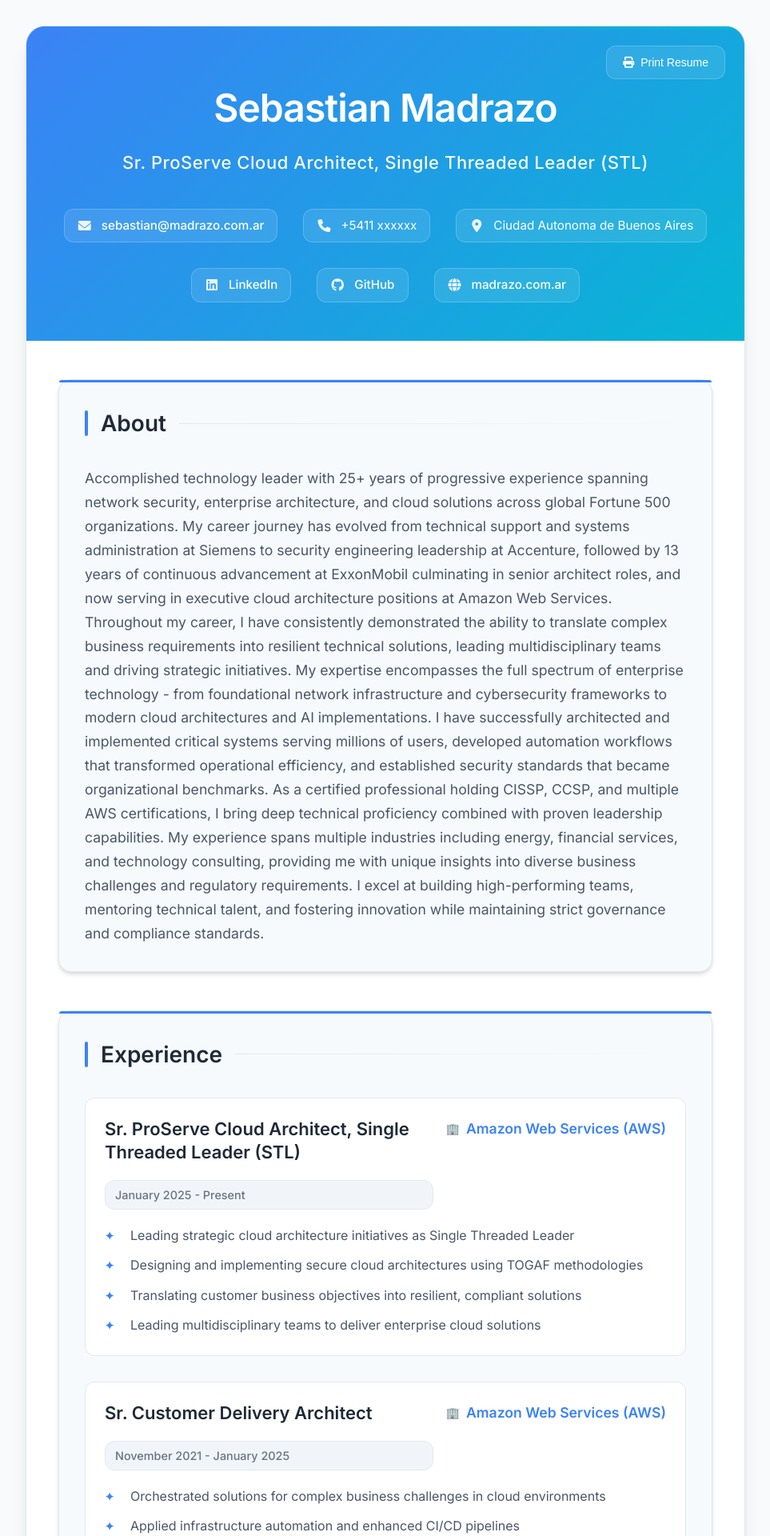
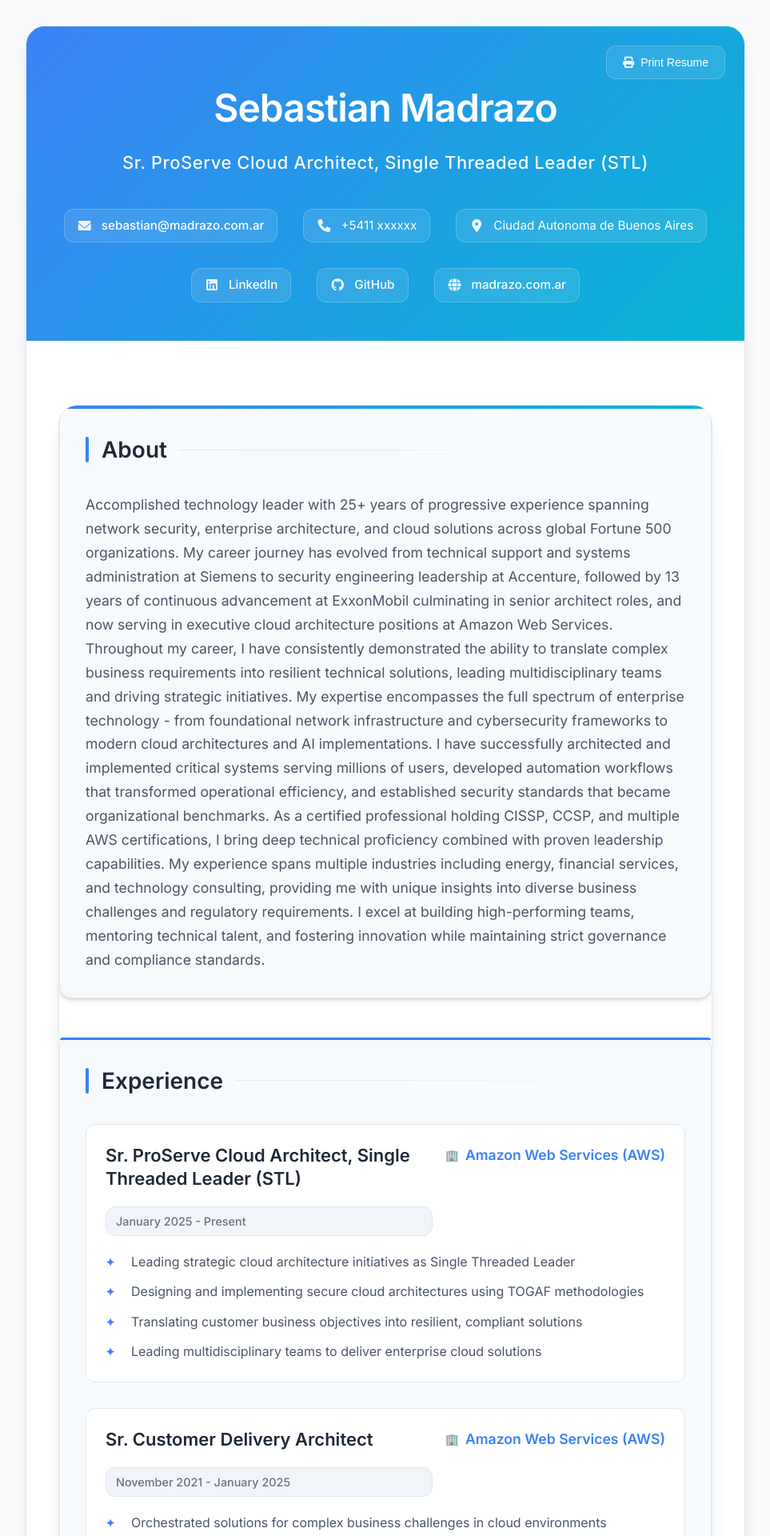
Before and after one commit to smadrazo/smadrazo.github.io, a Jekyll site: the page built from index.md, in a window 1280 px wide. Shown: the top 1920 px of the page at 80% size, without its empty margins (158-1121 px from the left). Built offline with Jekyll 4.4.1, drawn with Linux system fonts in a browser that asks for light colours.

Commit message:
test new containers

```diff
--- a/index.md
+++ b/index.md
@@ -42,21 +42,25 @@ layout: default
 </header>
 
 <main class="main-content">
-    <section class="section">
-        <h3 class="section-title">About</h3>
-        <p class="summary">
-            Accomplished technology leader with 25+ years of progressive experience spanning network security, enterprise architecture, and cloud solutions across global Fortune 500 organizations. My career journey has evolved from technical support and systems administration at Siemens to security engineering leadership at Accenture, followed by 13 years of continuous advancement at ExxonMobil culminating in senior architect roles, and now serving in executive cloud architecture positions at Amazon Web Services.
+    <div class="container">
+        <section class="section about-section">
+            <div class="section-container">
+                <h3 class="section-title">About</h3>
+                <p class="summary">
+                    Accomplished technology leader with 25+ years of progressive experience spanning network security, enterprise architecture, and cloud solutions across global Fortune 500 organizations. My career journey has evolved from technical support and systems administration at Siemens to security engineering leadership at Accenture, followed by 13 years of continuous advancement at ExxonMobil culminating in senior architect roles, and now serving in executive cloud architecture positions at Amazon Web Services.
 
-            Throughout my career, I have consistently demonstrated the ability to translate complex business requirements into resilient technical solutions, leading multidisciplinary teams and driving strategic initiatives. My expertise encompasses the full spectrum of enterprise technology - from foundational network infrastructure and cybersecurity frameworks to modern cloud architectures and AI implementations. I have successfully architected and implemented critical systems serving millions of users, developed automation workflows that transformed operational efficiency, and established security standards that became organizational benchmarks.
+                    Throughout my career, I have consistently demonstrated the ability to translate complex business requirements into resilient technical solutions, leading multidisciplinary teams and driving strategic initiatives. My expertise encompasses the full spectrum of enterprise technology - from foundational network infrastructure and cybersecurity frameworks to modern cloud architectures and AI implementations. I have successfully architected and implemented critical systems serving millions of users, developed automation workflows that transformed operational efficiency, and established security standards that became organizational benchmarks.
 
-            As a certified professional holding CISSP, CCSP, and multiple AWS certifications, I bring deep technical proficiency combined with proven leadership capabilities. My experience spans multiple industries including energy, financial services, and technology consulting, providing me with unique insights into diverse business challenges and regulatory requirements. I excel at building high-performing teams, mentoring technical talent, and fostering innovation while maintaining strict governance and compliance standards.
-        </p>
-    </section>
+                    As a certified professional holding CISSP, CCSP, and multiple AWS certifications, I bring deep technical proficiency combined with proven leadership capabilities. My experience spans multiple industries including energy, financial services, and technology consulting, providing me with unique insights into diverse business challenges and regulatory requirements. I excel at building high-performing teams, mentoring technical talent, and fostering innovation while maintaining strict governance and compliance standards.
+                </p>
+            </div>
+        </section>
 
-    <section class="section">
-        <h3 class="section-title">Experience</h3>
-
-        <div class="experience-item">
+        <section class="section experience-section">
+            <div class="section-container">
+                <h3 class="section-title">Experience</h3>
+                <div class="experience-list">
+                    <div class="experience-item">
             <div class="experience-header">
                 <h4 class="job-title">Sr. ProServe Cloud Architect, Single Threaded Leader (STL)</h4>
                 <span class="company">Amazon Web Services (AWS)</span>
@@ -209,13 +213,16 @@ layout: default
                 <li>Provided technical support for network equipment and management software</li>
                 <li>Supported security solutions for data networks and NGN technologies</li>
             </ul>
-        </div>
-    </section>
+                    </div>
+                </div>
+            </div>
+        </section>
 
-    <section class="section">
-        <h3 class="section-title">Education</h3>
-
-        <div class="education-item">
+        <section class="section education-section">
+            <div class="section-container">
+                <h3 class="section-title">Education</h3>
+                <div class="education-list">
+                    <div class="education-item">
             <div class="education-header">
                 <h4 class="degree">Computer Science, Engineering</h4>
                 <span class="school">Universidad de Palermo</span>
@@ -230,13 +237,15 @@ layout: default
                 <li><strong>CCSP (ISC)2 Certified Cloud Security Professional</strong> - ISC2 (2019)</li>
                 <li><strong>CCSP - Cisco Certified Security Professional</strong> - Cisco Education (2008-2010)</li>
             </ul>
-        </div>
-    </section>
+                    </div>
+                </div>
+            </div>
+        </section>
 
-    <section class="section">
-        <h3 class="section-title">Technical Skills</h3>
-
-        <div class="skills-grid">
+        <section class="section skills-section">
+            <div class="section-container">
+                <h3 class="section-title">Technical Skills</h3>
+                <div class="skills-grid">
             <div class="skill-category">
                 <h4 class="skill-category-title">Cloud Platforms & Services</h4>
                 <div class="skills">
@@ -320,13 +329,15 @@ layout: default
                     <span class="skill">Strategic Planning</span>
                 </div>
             </div>
-        </div>
-    </section>
+                </div>
+            </div>
+        </section>
 
-    <section class="section">
-        <h3 class="section-title">Certifications</h3>
-
-        <div class="experience-item">
+        <section class="section certifications-section">
+            <div class="section-container">
+                <h3 class="section-title">Certifications</h3>
+                <div class="certifications-list">
+                    <div class="certification-item">
             <h4 class="job-title">AWS Certifications</h4>
             <ul class="achievements">
                 <li>AWS Certified AI Practitioner</li>
@@ -340,8 +351,8 @@ layout: default
             </ul>
         </div>
 
-        <div class="experience-item">
-            <h4 class="job-title">Security & Cloud Certifications</h4>
+                    <div class="certification-item">
+                        <h4 class="job-title">Security & Cloud Certifications</h4>
             <ul class="achievements">
                 <li>CISSP® - Certified Information Systems Security Professional</li>
                 <li>CCSP (ISC)2 Certified Cloud Security Professional</li>
@@ -350,14 +361,16 @@ layout: default
             </ul>
         </div>
 
-        <div class="experience-item">
-            <h4 class="job-title">Network & Infrastructure Certifications</h4>
+                    <div class="certification-item">
+                        <h4 class="job-title">Network & Infrastructure Certifications</h4>
             <ul class="achievements">
                 <li>CCSP - Cisco Certified Security Professional</li>
                 <li>CCNA - Cisco Certified Network Associate</li>
                 <li>CCNP - Cisco Certified Network Professional</li>
             </ul>
-        </div>
-    </section>
-
+                    </div>
+                </div>
+            </div>
+        </section>
+    </div>
 </main>
```
